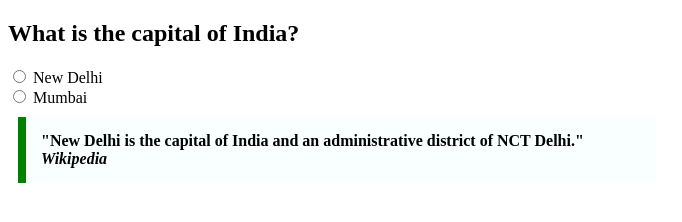
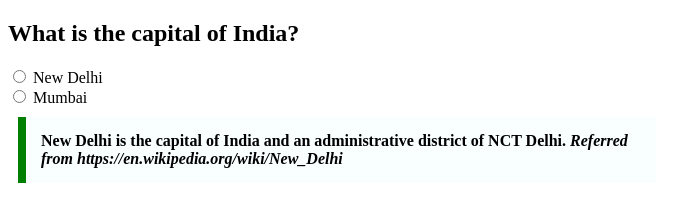
Before and after one commit to acciojob/trivia-priyanshugupta1513, a website: page main.html in a window 1280 px wide. Shown: the whole page, without its empty margins (0-682 px from the left). Drawn offline with Linux system fonts and the light colour scheme.

Commit message:
created a submission

```diff
--- a/main.html
+++ b/main.html
@@ -15,7 +15,7 @@
 	<input type="radio" value="Mumbai"> Mumbai
 
 	<blockquote class="quote">
-		"New Delhi is the capital of India and an administrative district of NCT Delhi." <cite>Wikipedia</cite>
+		New Delhi is the capital of India and an administrative district of NCT Delhi. <cite>Referred from https://en.wikipedia.org/wiki/New_Delhi</cite>
 	</blockquote>
 
     <script type="text/javascript" src="./script.js">
```
